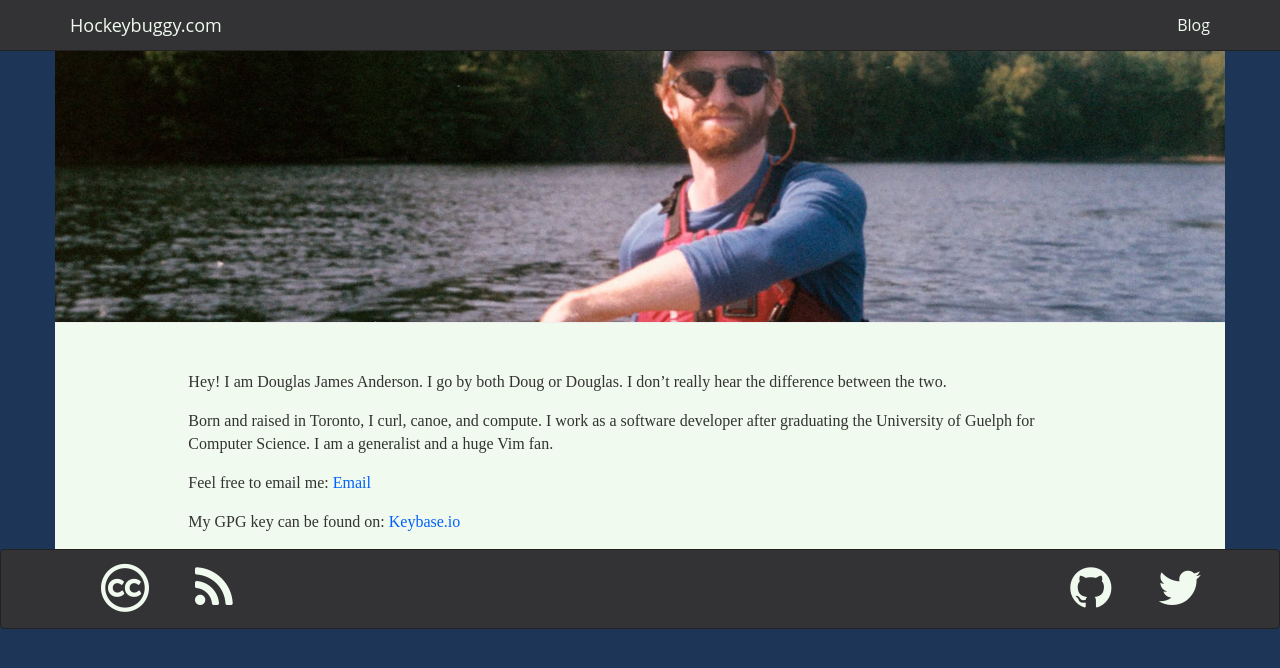
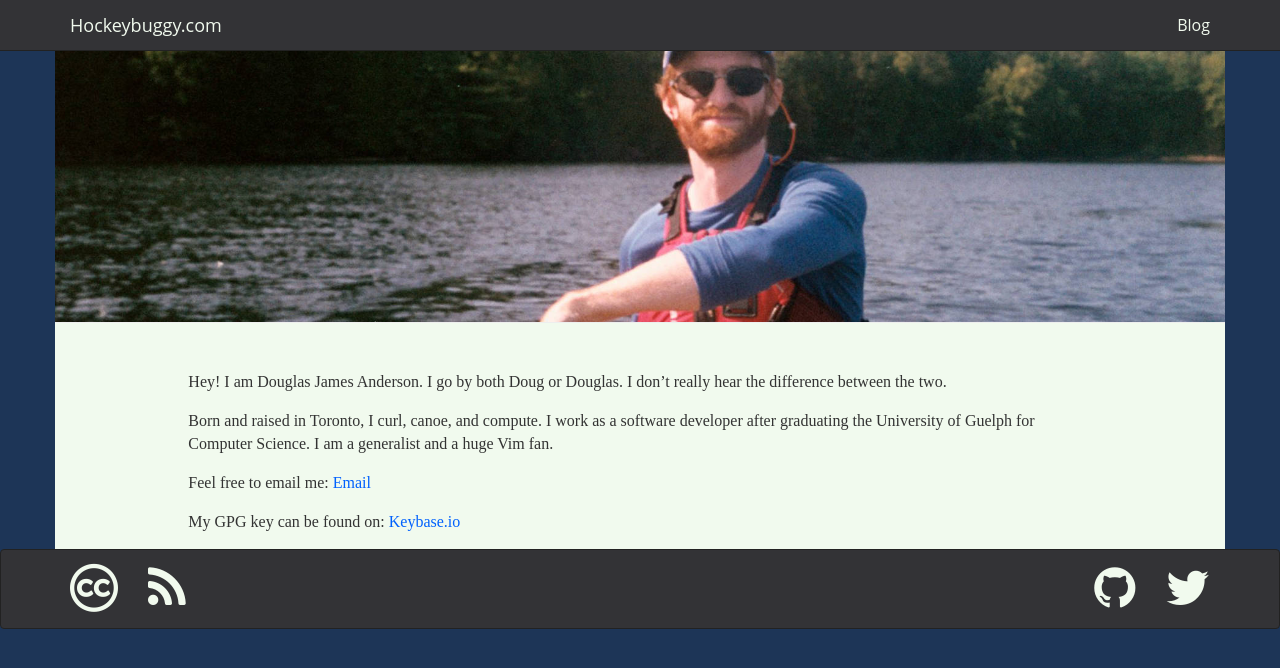
Before and after one commit to hockeybuggy/hockeybuggy.com, a Jekyll site: the page built from index.md, in a window 1280 px wide. Shown: the top 668 px of the page. Built offline with Jekyll 4.4.1, drawn with Linux system fonts in a browser that asks for light colours.

Commit message:
Clean up the footer's alignment and remove the contact page's CSS.

```diff
--- a/_includes/footer.html
+++ b/_includes/footer.html
@@ -1,5 +1,5 @@
 <footer class="navbar navbar-custom navbar-static-bottom">
-  <div class="container">
+  <div id="footer-container" class="container">
 
     <ul class="nav navbar-nav navbar-left footer-bubble">
       <li class="footer-bubble">
--- a/static/css/main.scss
+++ b/static/css/main.scss
@@ -122,8 +122,10 @@ kbd {  /* Stolen from SO: http://meta.superuser.com/q/4788 */
 
 .footer-bubble {
   text-align: center;
-  margin-left: 0.5em;
-  margin-right: 0.5em;
+}
+
+#footer-container {
+  padding-left: 0;
 }
 
 
@@ -132,28 +134,6 @@ kbd {  /* Stolen from SO: http://meta.superuser.com/q/4788 */
 /* Page specific styles
 /*
 /*****************************************************************************/
-
-#contacts-list {
-  padding-bottom: 2em;
-  overflow: hidden;
-
-  li {
-    list-style: none;
-    height: 6em;
-    text-align: center;
-    font-family: $sans-font;
-    font-size: 1.1em;
-
-    div {
-      @include border-radius(1em);
-      background-color: $colour_3;
-      height: 5em;
-      padding: 2em;
-      margin-top: 2em;
-    }
-  }
-}
-
 
 pre,
 code {
```
